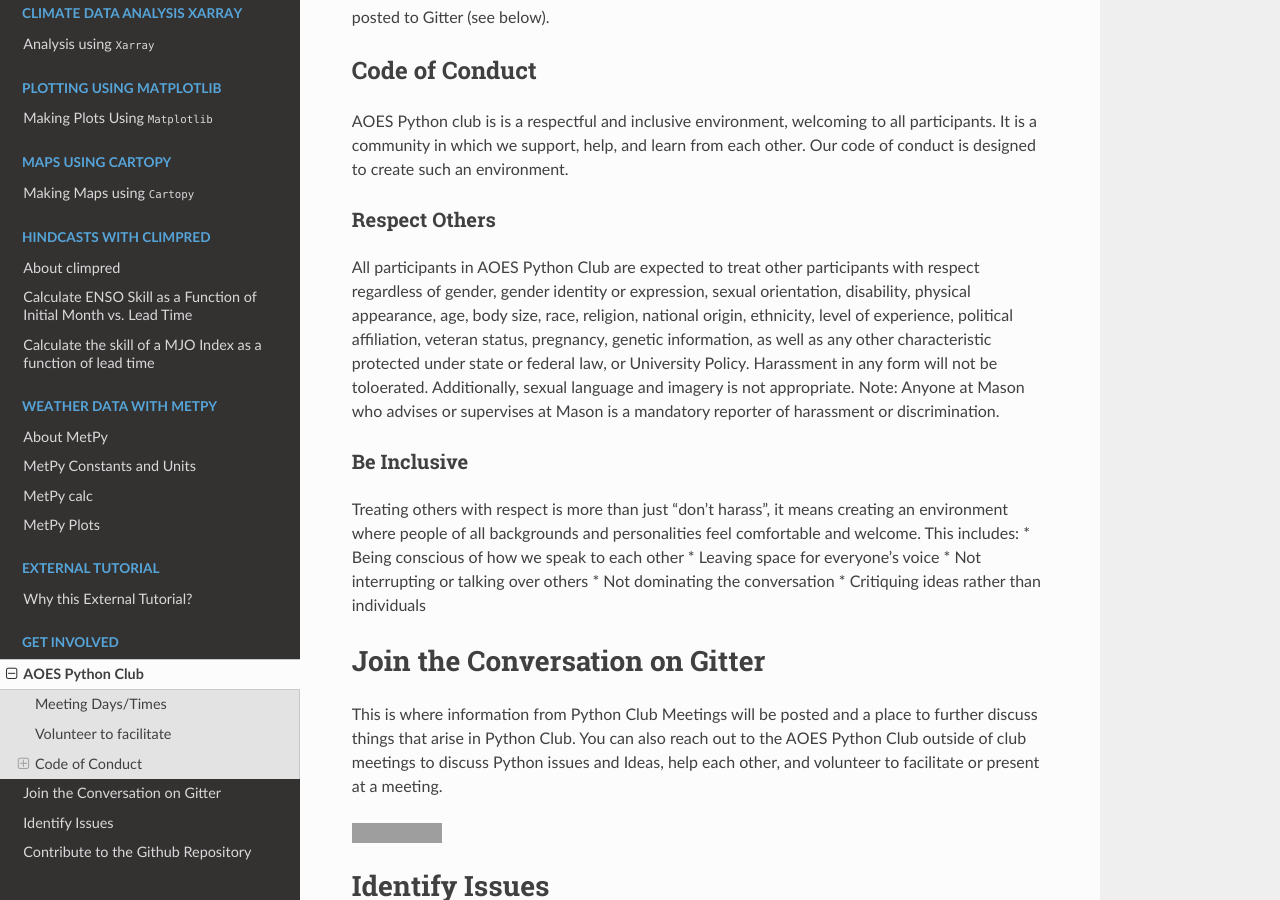
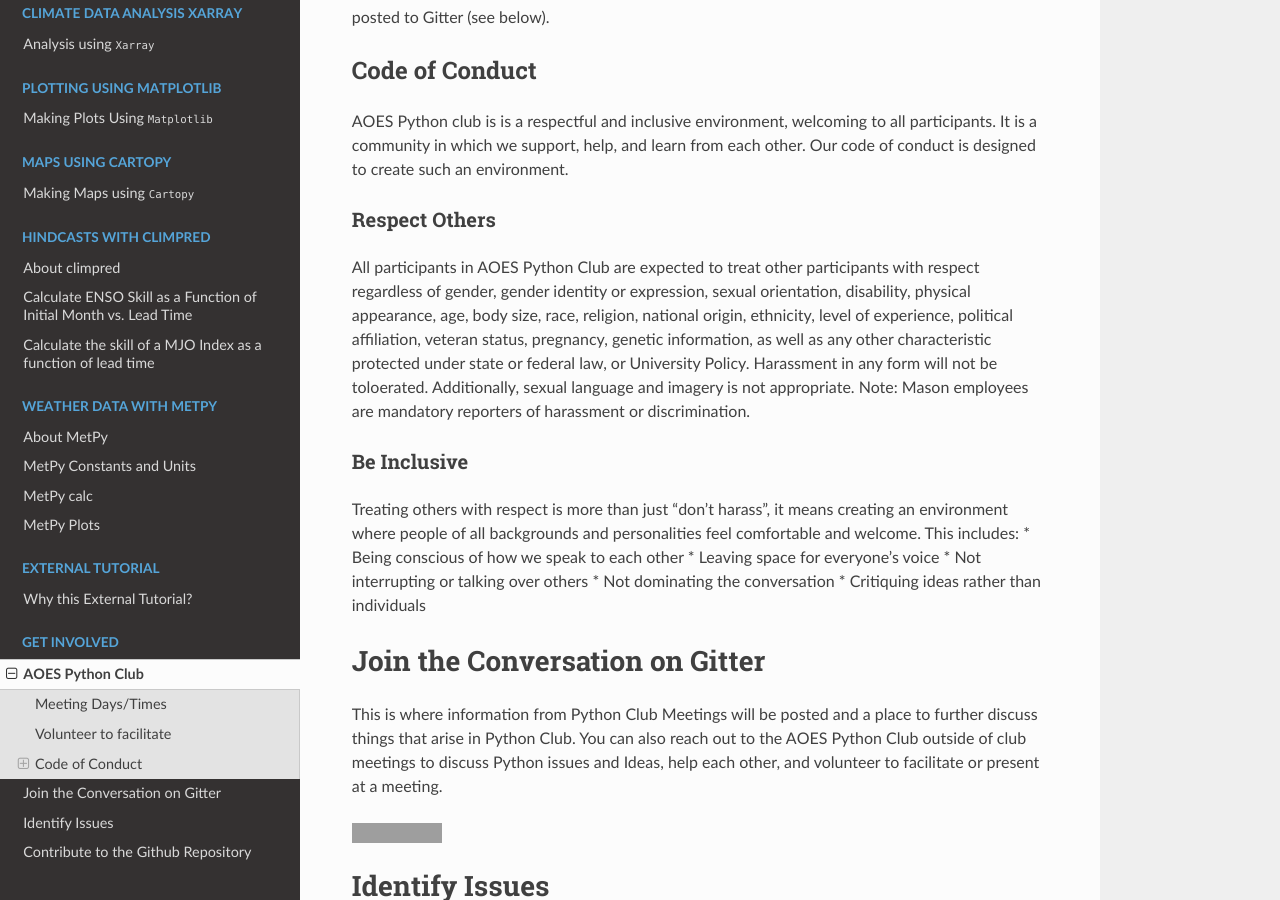
Before and after one commit to kpegion/Pangeo-at-AOES, a Sphinx documentation site: the page built from docs/source/get-involved.rst, in a window 1280 px wide and 900 px high, scrolled down 866 px. Built offline with Sphinx 7.4.7 and the Read the Docs theme 2.0.0, drawn with Linux system fonts in a browser that asks for light colours; grey boxes are pictures that could not be loaded.

Commit message:
code of conduct added

```diff
--- a/docs/source/get-involved.rst
+++ b/docs/source/get-involved.rst
@@ -32,7 +32,7 @@ AOES Python club is is a respectful and inclusive environment, welcoming to all
 Respect Others
 ---------------
 
-All participants in AOES Python Club are expected to treat other participants with respect regardless of gender, gender identity or expression, sexual orientation, disability, physical appearance, age, body size, race, religion, national origin, ethnicity, level of experience, political affiliation, veteran status, pregnancy, genetic information, as well as any other characteristic protected under state or federal law, or University Policy. Harassment in any form will not be toloerated.  Additionally, sexual language and imagery is not appropriate.  Note: Anyone at Mason who advises or supervises at Mason is a mandatory reporter of harassment or discrimination.
+All participants in AOES Python Club are expected to treat other participants with respect regardless of gender, gender identity or expression, sexual orientation, disability, physical appearance, age, body size, race, religion, national origin, ethnicity, level of experience, political affiliation, veteran status, pregnancy, genetic information, as well as any other characteristic protected under state or federal law, or University Policy. Harassment in any form will not be toloerated.  Additionally, sexual language and imagery is not appropriate.  Note: Mason employees are mandatory reporters of harassment or discrimination.
 
 
 Be Inclusive
```
